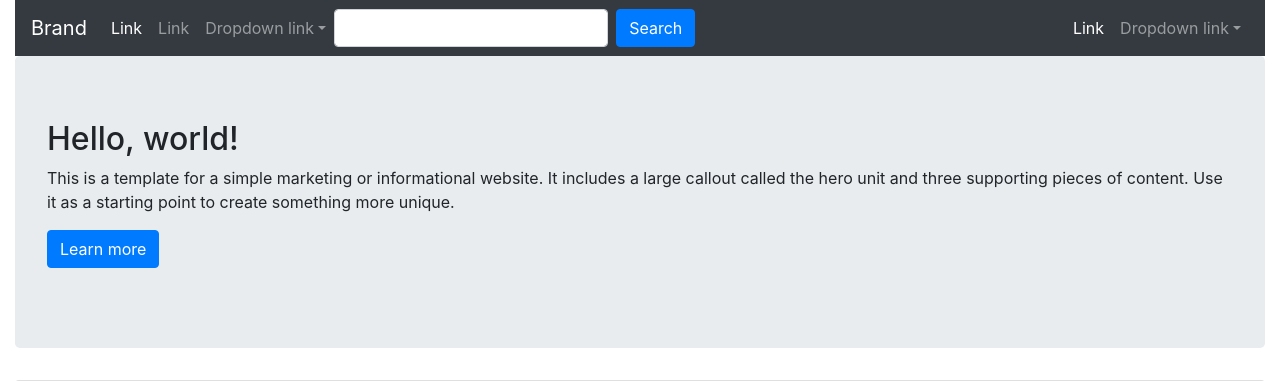
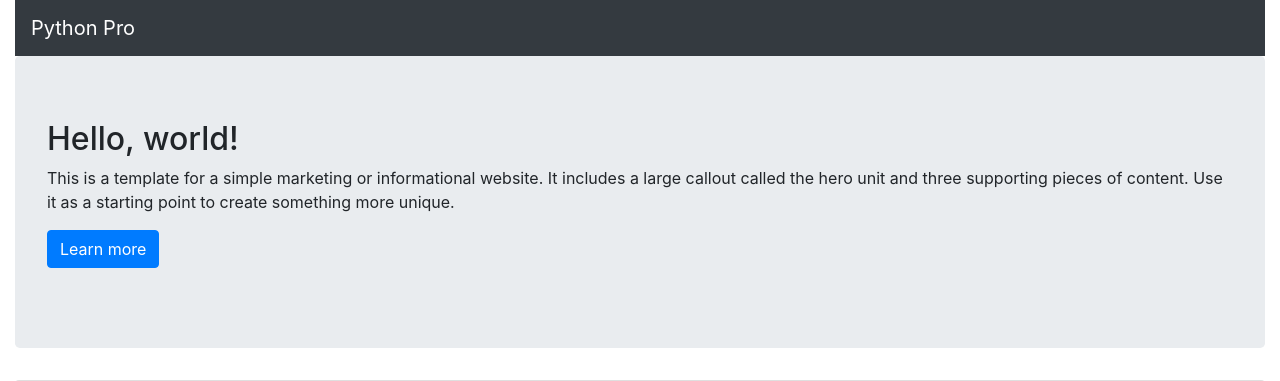
Before and after one commit to yzakius/curso-django, a Django app: template pypro/base/templates/base/home.html in a window 1280 px wide. Shown: the top 381 px of the page. Run offline with Django 3.2, Linux system fonts and the light colour scheme; the template is opened without the code that fills it, so the values that code supplies are empty; some libraries are stand-ins or nearby versions.

Commit message:
Organizado o código da navbar
close #114

```diff
--- a/pypro/base/templates/base/home.html
+++ b/pypro/base/templates/base/home.html
@@ -1,6 +1,6 @@
 {% load static %}
 <!DOCTYPE html>
-<html lang="en">
+<html lang="pt-br">
 <head>
 	<meta charset="utf-8">
 	<meta http-equiv="X-UA-Compatible" content="IE=edge">
@@ -8,8 +8,8 @@
 
 	<title>Python Pro</title>
 
-	<meta name="description" content="Source code generated using layoutit.com">
-	<meta name="author" content="LayoutIt!">
+	<meta name="description" content="Curso Python Pro - Projeto de aprendizado de Django">
+	<meta name="author" content="Isaac Ferreira">
 
 	<link href="{% static 'css/bootstrap.min.css' %}" rel="stylesheet">
 	<link href="{% static 'css/style.css' %}" rel="stylesheet">
@@ -27,43 +27,8 @@
 
 				<button class="navbar-toggler" type="button" data-toggle="collapse" data-target="#bs-example-navbar-collapse-1">
 					<span class="navbar-toggler-icon"></span>
-				</button> <a class="navbar-brand" href="#">Brand</a>
+				</button> <a class="navbar-brand" href="/">Python Pro</a>
 				<div class="collapse navbar-collapse" id="bs-example-navbar-collapse-1">
-					<ul class="navbar-nav">
-						<li class="nav-item active">
-							<a class="nav-link" href="#">Link <span class="sr-only">(current)</span></a>
-						</li>
-						<li class="nav-item">
-							<a class="nav-link" href="#">Link</a>
-						</li>
-						<li class="nav-item dropdown">
-							<a class="nav-link dropdown-toggle" href="http://example.com" id="navbarDropdownMenuLink" data-toggle="dropdown">Dropdown link</a>
-							<div class="dropdown-menu" aria-labelledby="navbarDropdownMenuLink">
-								<a class="dropdown-item" href="#">Action</a> <a class="dropdown-item" href="#">Another action</a> <a class="dropdown-item" href="#">Something else here</a>
-								<div class="dropdown-divider">
-								</div> <a class="dropdown-item" href="#">Separated link</a>
-							</div>
-						</li>
-					</ul>
-					<form class="form-inline">
-						<input class="form-control mr-sm-2" type="text">
-						<button class="btn btn-primary my-2 my-sm-0" type="submit">
-							Search
-						</button>
-					</form>
-					<ul class="navbar-nav ml-md-auto">
-						<li class="nav-item active">
-							<a class="nav-link" href="#">Link <span class="sr-only">(current)</span></a>
-						</li>
-						<li class="nav-item dropdown">
-							<a class="nav-link dropdown-toggle" href="http://example.com" id="navbarDropdownMenuLink" data-toggle="dropdown">Dropdown link</a>
-							<div class="dropdown-menu dropdown-menu-right" aria-labelledby="navbarDropdownMenuLink">
-								<a class="dropdown-item" href="#">Action</a> <a class="dropdown-item" href="#">Another action</a> <a class="dropdown-item" href="#">Something else here</a>
-								<div class="dropdown-divider">
-								</div> <a class="dropdown-item" href="#">Separated link</a>
-							</div>
-						</li>
-					</ul>
 				</div>
 			</nav>
 			<div class="jumbotron">
```
